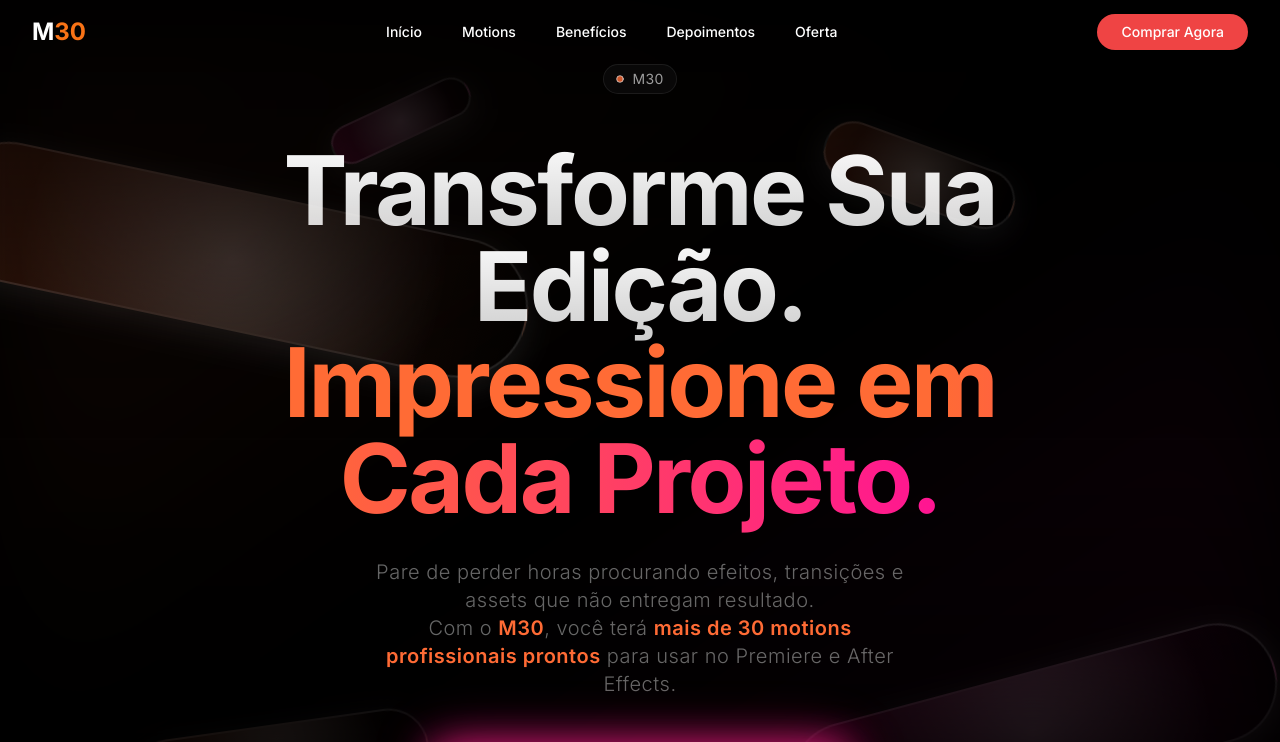
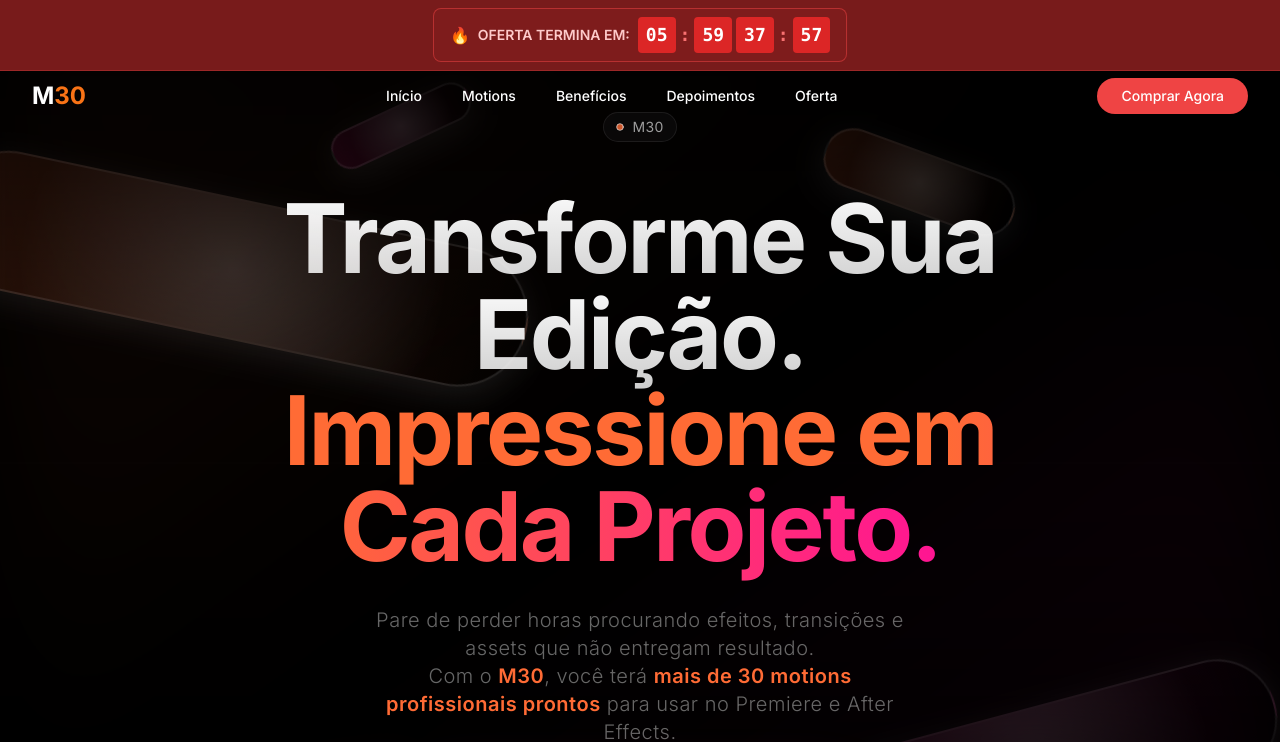
Before and after one commit to fernandoadevf/M30, a React (Create React App) app: page / in a window 1280 px wide. Shown: the top 742 px of the page. Built offline with nearby package versions, Linux system fonts and the light colour scheme.

Commit message:
Adiciona cronômetro de urgência no topo da página com reset diário

```diff
--- a/src/components/Navbar.tsx
+++ b/src/components/Navbar.tsx
@@ -1,4 +1,5 @@
 import React, { useState, useEffect } from 'react';
+import UrgencyTimer from './UrgencyTimer';
 
 const smoothScrollTo = (elementId: string) => {
   const element = document.getElementById(elementId);
@@ -34,8 +35,16 @@ const Navbar: React.FC = () => {
   };
 
   return (
+    <>
+      {/* Cronômetro de Urgência */}
+      <div className="fixed top-0 left-0 right-0 z-50 bg-red-900/95 backdrop-blur-sm border-b border-red-500/30">
+        <div className="max-w-7xl mx-auto px-3 xs:px-4 sm:px-6 lg:px-8 py-2">
+          <UrgencyTimer />
+        </div>
+      </div>
+
       <nav
-      className={`fixed top-0 left-0 right-0 z-50 transition-all duration-300 ${
+        className={`fixed top-16 xs:top-16 left-0 right-0 z-40 transition-all duration-300 ${
           isScrolled
             ? 'bg-black/20 backdrop-blur-md border-b border-white/10'
             : 'bg-transparent'
@@ -172,6 +181,7 @@ const Navbar: React.FC = () => {
         </div>
       </div>
     </nav>
+    </>
   );
 };
 
--- /dev/null
+++ b/src/components/UrgencyTimer.tsx
@@ -0,0 +1,99 @@
+import React, { useState, useEffect } from 'react';
+import { motion } from 'framer-motion';
+
+const UrgencyTimer: React.FC = () => {
+  const [timeLeft, setTimeLeft] = useState({
+    hours: 23,
+    minutes: 59,
+    seconds: 59
+  });
+
+  useEffect(() => {
+    const getTimeUntilMidnight = () => {
+      const now = new Date();
+      const midnight = new Date();
+      midnight.setHours(23, 59, 59, 999); // 23:59:59 do dia atual
+
+      // Se já passou das 23:59:59, vai para o próximo dia
+      if (now >= midnight) {
+        midnight.setDate(midnight.getDate() + 1);
+        midnight.setHours(23, 59, 59, 999);
+      }
+
+      return midnight.getTime() - now.getTime();
+    };
+
+    const updateTimer = () => {
+      const timeUntilMidnight = getTimeUntilMidnight();
+
+      const hours = Math.floor(timeUntilMidnight / (1000 * 60 * 60));
+      const minutes = Math.floor((timeUntilMidnight % (1000 * 60 * 60)) / (1000 * 60));
+      const seconds = Math.floor((timeUntilMidnight % (1000 * 60)) / 1000);
+
+      setTimeLeft({ hours, minutes, seconds });
+    };
+
+    // Atualiza imediatamente
+    updateTimer();
+
+    // Atualiza a cada segundo
+    const interval = setInterval(updateTimer, 1000);
+
+    return () => clearInterval(interval);
+  }, []);
+
+  return (
+    <motion.div
+      initial={{ opacity: 0, y: -20 }}
+      animate={{ opacity: 1, y: 0 }}
+      transition={{ duration: 0.5 }}
+      className="bg-red-900/90 backdrop-blur-sm border border-red-500/50 rounded-lg px-4 py-2 mx-auto max-w-fit"
+    >
+      <div className="flex items-center justify-center space-x-2 text-white">
+        <motion.div
+          animate={{ scale: [1, 1.1, 1] }}
+          transition={{ duration: 1, repeat: Infinity }}
+          className="text-red-400"
+        >
+          🔥
+        </motion.div>
+        <span className="text-sm font-semibold text-red-200">
+          OFERTA TERMINA EM:
+        </span>
+        <div className="flex items-center space-x-1 font-mono text-lg font-bold">
+          <motion.span
+            key={timeLeft.hours}
+            initial={{ scale: 1.2, color: '#ff4444' }}
+            animate={{ scale: 1, color: '#ffffff' }}
+            transition={{ duration: 0.3 }}
+            className="bg-red-600 px-2 py-1 rounded text-white"
+          >
+            {timeLeft.hours.toString().padStart(2, '0')}
+          </motion.span>
+          <span className="text-red-400">:</span>
+          <motion.span
+            key={timeLeft.minutes}
+            initial={{ scale: 1.2, color: '#ff4444' }}
+            animate={{ scale: 1, color: '#ffffff' }}
+            transition={{ duration: 0.3 }}
+            className="bg-red-600 px-2 py-1 rounded text-white"
+          >
+            {timeLeft.minutes.toString().padStart(2, '0')}
+          </motion.span>
+          <span className="text-red-400">:</span>
+          <motion.span
+            key={timeLeft.seconds}
+            initial={{ scale: 1.2, color: '#ff4444' }}
+            animate={{ scale: 1, color: '#ffffff' }}
+            transition={{ duration: 0.3 }}
+            className="bg-red-600 px-2 py-1 rounded text-white"
+          >
+            {timeLeft.seconds.toString().padStart(2, '0')}
+          </motion.span>
+        </div>
+      </div>
+    </motion.div>
+  );
+};
+
+export default UrgencyTimer;
--- a/src/components/ui/shape-landing-hero.tsx
+++ b/src/components/ui/shape-landing-hero.tsx
@@ -94,7 +94,7 @@ function HeroGeometric({
     };
 
     return (
-        <div className="relative min-h-screen w-full flex items-center justify-center overflow-hidden bg-black py-8 xs:py-12 sm:py-16">
+        <div className="relative min-h-screen w-full flex items-center justify-center overflow-hidden bg-black pt-20 xs:pt-24 sm:pt-28 pb-8 xs:pb-12 sm:pb-16">
             <div className="absolute inset-0 bg-gradient-to-br from-primary-gold/[0.08] via-transparent to-gradient-to/[0.08] blur-3xl" />
 
             <div className="absolute inset-0 overflow-hidden">
```
Lines whose indentation alone changed are shown as unchanged.
